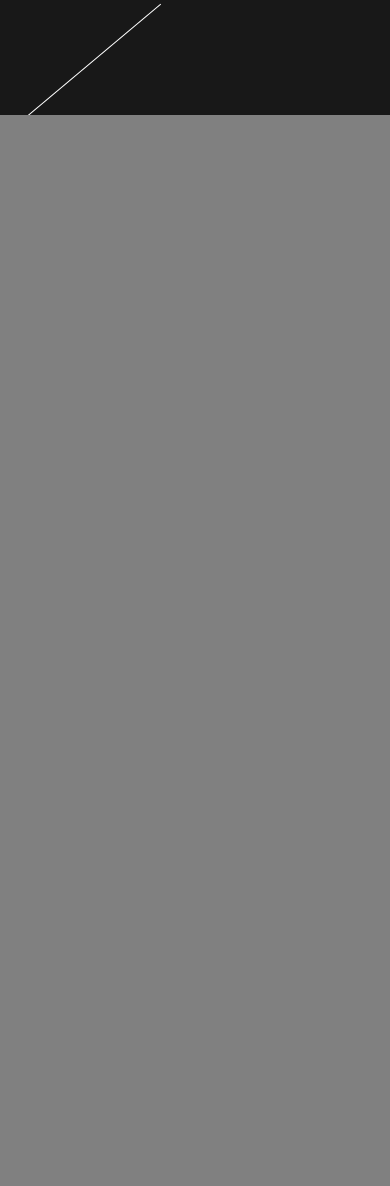
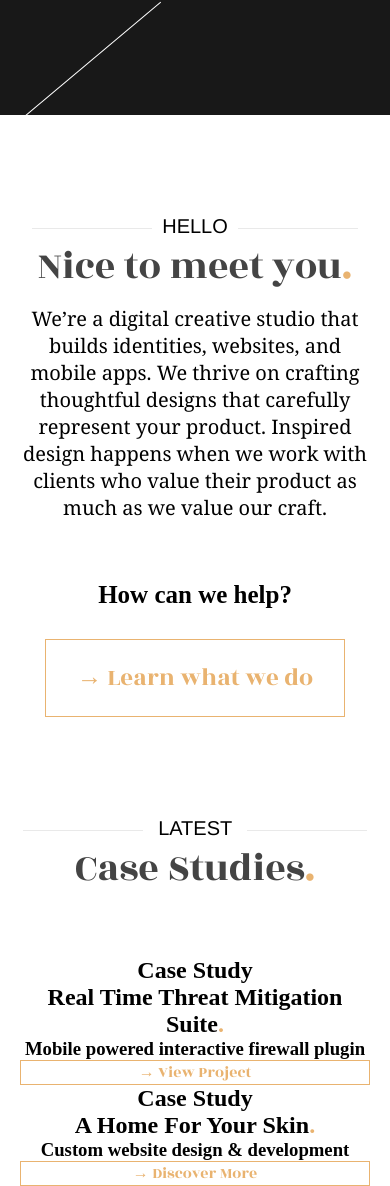
Before and after one commit to SyavaSpb/Etecc, a plain HTML site: page index.html in a window 390 px wide. Shown: the part 335-1521 px from the top of the page. Before the commit the page ends 844 px from the top, so only its background shows below. Drawn offline with Linux system fonts and the light colour scheme.

Commit message:
hello section

```diff
--- /dev/null
+++ b/css/button.css
@@ -0,0 +1,72 @@
+/* button */
+.button {
+  display: block;
+  margin: 0 auto;
+  box-sizing: border-box;
+  /* width: 350px;
+  height: 85px; */
+
+  font-family: "Rozha One", serif;
+  font-weight: 400;
+
+  border: 1px solid #e9b370;
+
+  text-decoration: none;
+  color: #e9b370;
+
+  transition: background-color 0.2s linear, color 0.2s linear;
+
+  position: relative;
+  overflow: hidden;
+}
+
+.button__back {
+  position: absolute;
+  top: -50px;
+  left: -50px;
+  width: 25px;
+  height: 25px;
+  border-radius: 25px;
+  background-color: #e9b370;
+}
+
+.button__text {
+  z-index: 10;
+  position: relative;
+}
+
+.button__back__in {
+  transform: scale(50);
+  transition: transform 0.25s linear;
+}
+
+.button__back__out {
+  transform: scale(0);
+  transition: transform 0.25s linear;
+}
+
+.button>.button__text {
+  color: #e9b370;
+  transition: color 0.25s linear;
+}
+
+.button:hover>.button__text {
+  color: #fff;
+}
+
+.button__inverse {
+  border: 1px solid #e9b370;
+  background-color: #e9b370;
+  color: #fff;
+  text-decoration: none;
+  text-transform: uppercase;
+
+  transition: background-color 0.2s linear, color 0.2s linear;
+}
+
+.button__inverse:hover {
+  background-color: #fff;
+  color: #e9b370;
+
+  text-transform: uppercase;
+}
--- a/css/index.css
+++ b/css/index.css
@@ -1,3 +1,5 @@
+@import url("section.css");
+@import url("button.css");
 @font-face {
   font-family: "Rozha One";
   src: url(fonts/RozhaOne.ttf);
@@ -6,8 +8,8 @@
 * {
   margin: 0;
   padding: 0;
-  font-family: "Rozha One", serif;
-  font-weight: 400;
+  /* font-family: "Rozha One", serif;
+  font-weight: 400; */
 }
 
 body {
@@ -62,6 +64,8 @@ body {
   font-size: 70px;
   text-align: center;
   line-height: 0.8;
+  font-family: "Rozha One", serif;
+  font-weight: 400;
 }
 @media (max-width: 767px) {
   .intro__tittle {
@@ -95,3 +99,29 @@ body {
   top: 110px;
   right: 130px;
 }
+
+
+/* hello */
+.hello__supbutton {
+  margin: 30px 0;
+  font-size: 25px;
+}
+
+.hello__button {
+  padding: 20px 0;
+  width: 350px;
+  color: #e9b370;
+  font-size: 30px;
+}
+@media (max-width: 481px) {
+  .hello__button {
+    width: 300px;
+    font-size: 25px;
+  }
+}
+@media (max-width: 321px) {
+  .hello__button {
+    width: 250px;
+    font-size: 22px;
+  }
+}
--- /dev/null
+++ b/css/section.css
@@ -0,0 +1,123 @@
+/* section */
+.section  {
+  padding-top: 200px;
+  background-color: white;
+  overflow: hidden;
+}
+@media (max-width: 769px) {
+  .section  {
+    padding-top: 150px;
+  }
+}
+@media (max-width: 480px) {
+  .section  {
+    padding-top: 100px;
+  }
+}
+@media (max-width: 321px) {
+  .section  {
+    padding-top: 70px;
+  }
+}
+
+.section__inner {
+  text-align: center;
+}
+
+.section__header {
+  margin-bottom: 60px;
+}
+
+.section__supttitle::after,
+.section__supttitle::before {
+  content: "";
+  display: inline-block;
+  width: 450px;
+  height: 1px;
+  border-bottom: 1px solid #e9e9e9;
+  position: relative;
+  bottom: 4px;
+}
+.section__supttitle::after {
+  left: 10px;
+}
+.section__supttitle::before {
+  right: 10px;
+}
+@media (max-width: 769px) {
+  .section__supttitle::after,
+  .section__supttitle::before {
+    width: 300px;
+  }
+}
+@media (max-width: 480px) {
+  .section__supttitle::after,
+  .section__supttitle::before {
+    width: 120px;
+  }
+}
+@media (max-width: 321px) {
+  .section__supttitle::after,
+  .section__supttitle::before {
+    width: 100px;
+  }
+}
+
+.section__supttitle {
+  font-family: "PantReg", Helvetica, sans-serif;
+  font-size: 25px;
+  font-weight: 400;
+  text-transform: uppercase;
+}
+@media (max-width: 480px) {
+  .section__supttitle {
+    font-size: 20px;
+  }
+}
+
+.section__tittle {
+  color: #444;
+  font-size: 60px;
+  font-family: "Rozha One", serif;
+  font-weight: 400;
+}
+@media (max-width: 480px) {
+  .section__tittle {
+    font-size: 40px;
+  }
+}
+@media (max-width: 321px) {
+  .section__tittle {
+    font-size: 35px;
+  }
+}
+
+.section__text {
+  margin: 0 auto;
+  max-width: 660px;
+  font-size: 20px;
+  font-family: Georgia, serif;
+  font-weight: 400;
+}
+@media (max-width: 769px) {
+  .section__text {
+    max-width: 500px;
+  }
+}
+@media (max-width: 481px) {
+  .section__text {
+    margin-top: 10px;
+    max-width: 350px;
+  }
+}
+@media (max-width: 321px) {
+  .section__text {
+    margin-top: 10px;
+    max-width: 300px;
+    font-size: 18px;
+  }
+}
+
+.section__body {
+
+}
--- a/index.html
+++ b/index.html
@@ -19,5 +19,74 @@
     </div>
   </div>
 
+
+  <section class="section">
+    <div class="container">
+      <div class="section__inner">
+
+        <div class="section__header">
+          <h3 class="section__supttitle">hello</h3>
+          <h2 class="section__tittle">Nice to meet you<span class="point">.</span></h2>
+          <div class="section__text">
+            <p>
+              We’re a digital creative studio that builds identities, websites, and mobile apps.
+              We thrive on crafting thoughtful designs that carefully represent your product.
+              Inspired design happens when we work with clients who value their product as much
+              as we value our craft.
+            </p>
+          </div>
+        </div>
+
+        <div class="section__body">
+          <h4 class="hello__supbutton"> How can we help? </h4>
+          <a class="hello__button button" href="index.html" style="overflow:hidden">
+            <span class="button__text"> &rarr; Learn what we do </span>
+            <div class="button__back"></div>
+          </a>
+        </div>
+
+      </div>
+    </div>
+  </section>
+
+
+  <section class="section">
+    <div class="container">
+      <div class="section__inner">
+
+        <div class="section__header">
+          <h3 class="section__supttitle"> latest </h3>
+          <h2 class="section__tittle">Case Studies<span class="point">.</span></h2>
+        </div>
+
+        <div class="section__body">
+          <div class="latest">
+            <div class="latest__item latest__item__deactive__first">
+              <div class="latest__item__first"></div>
+              <h2 class="latest__suptittle">Case Study</h2>
+              <h1 class="latest__tittle">Real Time Threat Mitigation Suite<span class="point">.</span></h1>
+              <h3 class="latest__undertittle">Mobile powered interactive firewall plugin</h3>
+              <a class="button latest__button" href="index.html" style="overflow:hidden">
+                <span class="button__text"> &rarr; View Project </span>
+                <div class="button__back"></div>
+              </a>
+            </div>
+            <div class="latest__item latest__item__deactive__second">
+              <div class="latest__item__second"></div>
+              <h2 class="latest__suptittle">Case Study</h2>
+              <h1 class="latest__tittle">A Home For Your Skin<span class="point">.</span></h1>
+              <h3 class="latest__undertittle">Custom website design & development</h3>
+              <a class="button latest__button" href="index.html" style="overflow:hidden">
+                <span class="button__text"> &rarr; Discover More </span>
+                <div class="button__back"></div>
+              </a>
+            </div>
+          </div>
+        </div>
+
+      </div>
+    </div>
+  </section>
+
 </body>
 </html>
```
